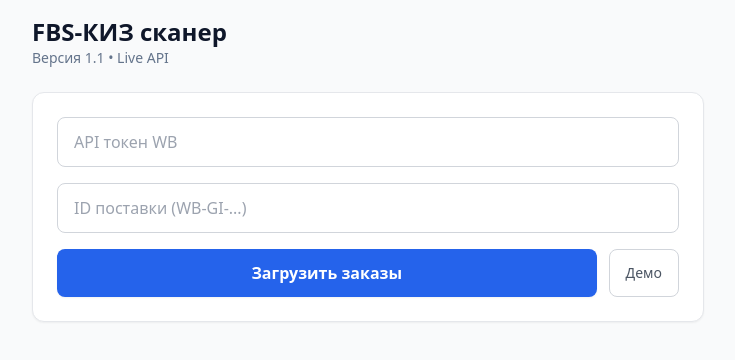
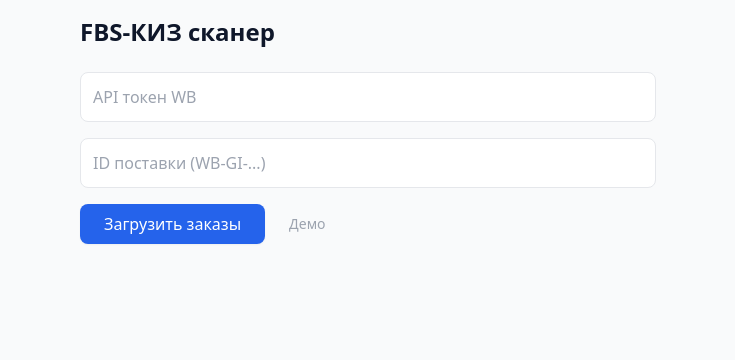
Before and after one commit to vmersin2022-pixel/wb-scaner, a React (Vite) app: page / in a window 1280 px wide. Shown: the top 360 px of the page, without its empty margins (272-1007 px from the left). Built offline with nearby package versions, Linux system fonts and the light colour scheme.

Commit message:
fix(scanner): Improve input focus and error handling
Refines input focus logic in ScannerInput to prevent unintended loss and improves error messages in App.tsx and api/orders.js for clarity. Updates the API endpoint used for fetching new orders to `orders/new` and adjusts filtering logic.

```diff
--- a/App.tsx
+++ b/App.tsx
@@ -4,7 +4,7 @@
 import { audioService } from './services/audioService';
 import { ScannerInput } from './components/ScannerInput';
 import { ScanOverlay } from './components/ScanOverlay';
-import { Loader2, CheckCircle, AlertCircle } from 'lucide-react';
+import { Loader2, AlertCircle, PackageCheck } from 'lucide-react';
 
 const App: React.FC = () => {
   // --- State ---
@@ -88,7 +88,7 @@
         setStep(AppStep.SCAN_ORDER);
       }
     } catch (err: any) {
-      setErrorMsg(err.message || "Ошибка загрузки");
+      setErrorMsg(err.message || "Ошибка API");
     } finally {
       setIsLoading(false);
     }
@@ -100,14 +100,14 @@
     const code = cleanBarcode(rawCode);
     console.log("Scanned:", code);
 
-    // Логика сброса (если нужно начать сначала или отменить)
+    // Сброс
     if (code.toLowerCase() === 'reset' || code.toLowerCase() === 'сброс') {
       setActiveOrder(null);
       setStep(AppStep.SCAN_ORDER);
       return;
     }
 
-    // --- SCAN ORDER ---
+    // --- STEP 1: SCAN ORDER ---
     if (step === AppStep.SCAN_ORDER) {
       const orderId = orderMap[code];
 
@@ -130,15 +130,14 @@
       return;
     }
 
-    // --- SCAN KIZ ---
+    // --- STEP 2: SCAN KIZ ---
     if (step === AppStep.SCAN_KIZ && activeOrder) {
-      // Защита от повторного сканирования того же QR заказа
       if (orderMap[code]) {
          showFeedback('ERROR', 'Это QR заказа! Нужен КИЗ.');
          return;
       }
 
-      if (code.length < 5) { // Простая валидация
+      if (code.length < 5) {
         showFeedback('ERROR', 'Короткий код');
         return;
       }
@@ -159,102 +158,78 @@
   const stats = getStats();
 
   return (
-    <div className="min-h-screen bg-gray-50 text-slate-800 font-sans p-4">
+    <div className="min-h-screen bg-gray-50 font-sans text-slate-900 p-4 flex flex-col items-center">
       <ScanOverlay status={overlayStatus} message={feedbackMsg} />
 
-      <div className="max-w-2xl mx-auto space-y-6">
+      <div className="w-full max-w-xl space-y-4">
 
-        {/* Header */}
-        <div>
-          <h1 className="text-2xl font-bold text-slate-900">FBS-КИЗ сканер</h1>
-          <p className="text-sm text-slate-500">Версия 1.1 • {isDemo ? 'Демо режим' : 'Live API'}</p>
-        </div>
+        {/* Title */}
+        <h1 className="text-2xl font-bold text-slate-900 mb-6">FBS-КИЗ сканер</h1>
 
-        {/* Configuration Card */}
-        <div className="bg-white p-6 rounded-xl shadow-sm border border-gray-200">
+        {/* Inputs Form */}
         <form onSubmit={handleLoadOrders} className="space-y-4">
-              <div>
           <input
             type="password"
-                  className="w-full px-4 py-3 bg-white border border-gray-300 rounded-lg focus:ring-2 focus:ring-blue-500 focus:border-blue-500 outline-none transition-all placeholder-gray-400"
+            className="w-full p-3 border border-gray-200 rounded-lg bg-white outline-none focus:border-blue-500 transition-colors"
             placeholder="API токен WB"
             value={token}
             onChange={e => setToken(e.target.value)}
           />
-              </div>
-
-              <div>
           <input
             type="text"
-                  className="w-full px-4 py-3 bg-white border border-gray-300 rounded-lg focus:ring-2 focus:ring-blue-500 focus:border-blue-500 outline-none transition-all placeholder-gray-400"
+            className="w-full p-3 border border-gray-200 rounded-lg bg-white outline-none focus:border-blue-500 transition-colors"
             placeholder="ID поставки (WB-GI-...)"
             value={supplyId}
             onChange={e => setSupplyId(e.target.value)}
           />
-              </div>
 
           {errorMsg && (
-                <div className="p-3 bg-red-50 text-red-600 rounded-lg text-sm flex items-center">
+            <div className="p-3 bg-red-50 text-red-600 rounded-lg text-sm flex items-center border border-red-100">
               <AlertCircle className="w-4 h-4 mr-2" />
               {errorMsg}
             </div>
           )}
 
-              <div className="flex gap-3">
+          <div className="flex gap-2">
             <button
               type="submit"
               disabled={isLoading}
-                  className="flex-1 py-3 px-6 bg-blue-600 hover:bg-blue-700 text-white font-semibold rounded-lg shadow-sm transition-colors flex justify-center items-center"
+              className="px-6 py-2 bg-blue-600 hover:bg-blue-700 text-white font-medium rounded-lg transition-colors shadow-sm disabled:opacity-50"
             >
               {isLoading ? <Loader2 className="animate-spin w-5 h-5" /> : "Загрузить заказы"}
             </button>
-
             <button
               type="button"
               onClick={() => setIsDemo(!isDemo)}
-                  className="px-4 py-3 border border-gray-300 rounded-lg text-gray-600 hover:bg-gray-50 font-medium text-sm"
+              className="px-4 py-2 text-gray-400 text-sm hover:text-gray-600"
             >
-                  {isDemo ? 'Выкл Демо' : 'Демо'}
+              {isDemo ? 'Демо ВКЛ' : 'Демо'}
             </button>
           </div>
         </form>
+
+        {/* Loaded Orders Interface */}
+        {orders.length > 0 && (
+          <div className="mt-8 animate-in fade-in slide-in-from-bottom-2 duration-300">
+
+            {/* Stats */}
+            <div className="flex items-center gap-2 mb-2">
+              <PackageCheck className="w-5 h-5 text-green-600" />
+              <span className="font-bold text-lg">Найдено заказов: {orders.length} шт.</span>
+              {stats.done > 0 && (
+                 <span className="ml-auto text-gray-500 font-medium">Собрано: {stats.done}</span>
+              )}
             </div>
 
-        {/* Stats & Scanner Area (Visible only when orders loaded) */}
-        {orders.length > 0 && (
-          <div className="space-y-6 animate-in fade-in slide-in-from-bottom-4 duration-500">
-
-            {/* Stats Bar */}
-            <div className="bg-white p-4 rounded-xl shadow-sm border border-gray-200 flex items-center justify-between">
+            {/* Active Task Info */}
+            {activeOrder && (
+              <div className="bg-blue-50 border border-blue-100 p-4 rounded-lg flex gap-4 mb-2">
+                 <img src={activeOrder.photoUrl} className="w-16 h-20 object-cover rounded bg-white" alt="Товар" />
                  <div>
-                 <div className="text-sm text-gray-500 font-medium">Найдено в поставке</div>
-                 <div className="text-2xl font-bold text-slate-900">{orders.length} шт.</div>
+                   <div className="text-xs font-bold text-blue-600 uppercase mb-1">Ожидается КИЗ</div>
+                   <div className="font-bold leading-tight">{activeOrder.title}</div>
+                   <div className="text-sm text-gray-500">{activeOrder.article}</div>
                  </div>
-               <div className="text-right">
-                 <div className="text-sm text-gray-500 font-medium">Собрано</div>
-                 <div className={`text-2xl font-bold ${stats.done === stats.total ? 'text-green-600' : 'text-blue-600'}`}>
-                   {stats.done} <span className="text-gray-300 text-lg">/</span> {stats.total}
-                 </div>
-               </div>
-            </div>
-
-            {/* Active Task Card */}
-            {activeOrder ? (
-               <div className="bg-blue-50 border-2 border-blue-200 p-6 rounded-xl flex gap-4 items-start">
-                  <div className="w-20 h-24 bg-white rounded-lg shadow-sm overflow-hidden flex-shrink-0">
-                    <img src={activeOrder.photoUrl} className="w-full h-full object-cover" alt="" />
-                  </div>
-                  <div className="flex-1">
-                    <div className="inline-block px-2 py-0.5 bg-blue-600 text-white text-xs font-bold rounded mb-2">ШАГ 2: СКАНИРУЙ КИЗ</div>
-                    <h3 className="font-bold text-slate-800 leading-tight mb-1">{activeOrder.title}</h3>
-                    <p className="text-sm text-slate-500 mb-2">{activeOrder.article}</p>
-                    <p className="text-lg font-bold text-slate-900">{activeOrder.price} ₽</p>
-                  </div>
-               </div>
-            ) : (
-               <div className="bg-white border-2 border-dashed border-gray-300 p-6 rounded-xl text-center text-gray-500">
-                  <CheckCircle className="w-8 h-8 mx-auto mb-2 text-gray-300" />
-                  <p>Ожидание сканирования стикера WB...</p>
               </div>
             )}
 
@@ -262,19 +237,10 @@
             <ScannerInput
               onScan={handleScan}
               isDisabled={isLoading}
-              placeholder={
-                activeOrder
-                ? ">>> СКАНИРУЙ КИЗ (DataMatrix) <<<"
-                : "1. Сканируй QR стикера WB..."
-              }
+              placeholder={activeOrder
+                ? ">>> 2. Теперь сканируй КИЗ (DataMatrix) <<<"
+                : "1. Сканируй QR стикера WB -> 2. Сканируй КИЗ"}
             />
-
-            {/* Instruction Text */}
-            <div className="text-center text-gray-400 text-sm">
-              {activeOrder
-                ? "Найдите квадратный код DataMatrix на упаковке товара"
-                : "Возьмите товар и отсканируйте QR-код на этикетке Wildberries"}
-            </div>
 
           </div>
         )}
--- a/api/orders.js
+++ b/api/orders.js
@@ -16,21 +16,20 @@
       'Accept': 'application/json'
     };
 
-    // 1. Используем метод orders/new вместо устаревшего supplies/{id}/orders
-    // Этот метод возвращает все новые сборочные задания
+    // 1. Используем метод orders/new (все новые задания)
     const ordersUrl = `https://marketplace-api.wildberries.ru/api/v3/orders/new`;
     const ordersRes = await fetch(ordersUrl, { headers });
 
     if (!ordersRes.ok) {
       const errText = await ordersRes.text();
-      return res.status(ordersRes.status).json({ error: `WB API Error: ${errText}` });
+      // Если 404 здесь, значит эндпоинт вообще неправильный, но orders/new актуален
+      return res.status(ordersRes.status).json({ error: `WB API Error (Orders): ${errText}` });
     }
 
     const ordersData = await ordersRes.json();
     let rawOrders = ordersData.orders || [];
 
-    // 2. Фильтрация на сервере (так как API отдает всё подряд)
-    // Если supplyId передан, ищем совпадения. Если нет - берем всё.
+    // 2. Фильтрация по supplyId на нашей стороне
     if (supplyId && supplyId.trim() !== '') {
       const target = supplyId.trim().toLowerCase();
       rawOrders = rawOrders.filter(o => o.supplyId && o.supplyId.toLowerCase().includes(target));
@@ -40,14 +39,13 @@
       return res.status(200).json({
         orders: [],
         map: {},
-        message: 'Заказы по данной поставке не найдены'
+        message: 'Заказы по данной поставке не найдены среди новых'
       });
     }
 
-    // 3. Получение стикеров (для баркодов)
+    // 3. Получение стикеров (баркодов)
     const orderIds = rawOrders.map((o) => o.id);
     const chunks = [];
-    // Разбиваем по 100 ID, чтобы не превысить лимиты WB
     for (let i = 0; i < orderIds.length; i += 100) {
       chunks.push(orderIds.slice(i, i + 100));
     }
@@ -64,15 +62,16 @@
 
       if (stickersRes.ok) {
         const stickersData = await stickersRes.json();
-        if (stickersData.data) {
-          allStickers = [...allStickers, ...stickersData.data];
+        // ВАЖНО: поле называется stickers, а не data (согласно документации)
+        if (stickersData.stickers) {
+          allStickers = [...allStickers, ...stickersData.stickers];
         }
       }
-      // Небольшая задержка, чтобы не спамить API
+      // Задержка против лимитов
       await new Promise(r => setTimeout(r, 100));
     }
 
-    // 4. Сборка данных
+    // 4. Сборка результата
     const mergedOrders = [];
     const barcodeMap = {};
 
@@ -83,10 +82,10 @@
       if (stickerObj && stickerObj.partA && stickerObj.partB) {
         stickerCode = `${stickerObj.partA}${stickerObj.partB}`;
       } else {
-        // Fallback если стикер не нашелся, используем ID заказа как ключ (маловероятно для сканера)
         stickerCode = String(ro.id);
       }
 
+      // Фото товара
       const vol = Math.floor(ro.nmId / 100000);
       const part = Math.floor(ro.nmId / 1000);
       const photoUrl = `https://basket-01.wb.ru/vol${vol}/part${part}/${ro.nmId}/images/c246x328/1.jpg`;
@@ -95,15 +94,17 @@
         id: ro.id,
         stickerId: stickerCode,
         article: ro.nmId ? ro.nmId.toString() : 'N/A',
-        title: `Товар ${ro.nmId}`, // WB API orders/new не всегда отдает название, берем ID
+        title: `Товар ${ro.nmId}`,
         price: ro.convertedPrice ? ro.convertedPrice / 100 : 0,
         photoUrl,
-        isSgtinRequired: true, // В рамках задачи считаем что всем нужен КИЗ
+        isSgtinRequired: true,
         status: 'pending'
       };
 
       mergedOrders.push(order);
+      // Ключи для карты поиска
       barcodeMap[stickerCode] = ro.id;
+      // Иногда сканер читает иначе, можно добавлять вариации если нужно
     });
 
     return res.status(200).json({ orders: mergedOrders, map: barcodeMap });
--- a/components/ScannerInput.tsx
+++ b/components/ScannerInput.tsx
@@ -14,15 +14,20 @@
   useEffect(() => {
     const focusInput = () => {
       if (!isDisabled && inputRef.current) {
-        // Проверяем, не фокус ли уже на другом элементе ввода
-        if (document.activeElement !== inputRef.current) {
+        // Only verify focus if we aren't editing another input
+        if (document.activeElement?.tagName !== 'INPUT' || document.activeElement === inputRef.current) {
            inputRef.current.focus();
         }
       }
     };
 
-    const interval = setInterval(focusInput, 3000);
-    // При клике в любом месте возвращаем фокус, если это не кнопки
+    // Initial focus
+    focusInput();
+
+    // Interval check
+    const interval = setInterval(focusInput, 2000);
+
+    // Click handler to re-focus unless clicking button/other input
     const handleClick = (e: MouseEvent) => {
         const target = e.target as HTMLElement;
         if (target.tagName !== 'BUTTON' && target.tagName !== 'INPUT') {
@@ -31,7 +36,6 @@
     }
 
     window.addEventListener('click', handleClick);
-    focusInput();
 
     return () => {
       clearInterval(interval);
@@ -53,7 +57,7 @@
   };
 
   return (
-    <div className="w-full mt-4">
+    <div className="w-full mt-6">
       <input
         ref={inputRef}
         type="text"
@@ -62,8 +66,8 @@
         onKeyDown={handleKeyDown}
         autoComplete="off"
         disabled={isDisabled}
-        placeholder={placeholder || "Сканируйте здесь..."}
-        className="w-full p-4 text-lg border-2 border-blue-400 rounded-lg shadow-sm focus:outline-none focus:ring-4 focus:ring-blue-100 focus:border-blue-600 transition-all text-gray-700 placeholder-gray-400 bg-white"
+        placeholder={placeholder}
+        className="w-full p-4 text-lg border-2 border-blue-500 rounded-lg focus:outline-none focus:ring-4 focus:ring-blue-200 transition-all text-gray-700 placeholder-gray-400 bg-white shadow-sm"
       />
     </div>
   );
```
Lines whose indentation alone changed are shown as unchanged.
